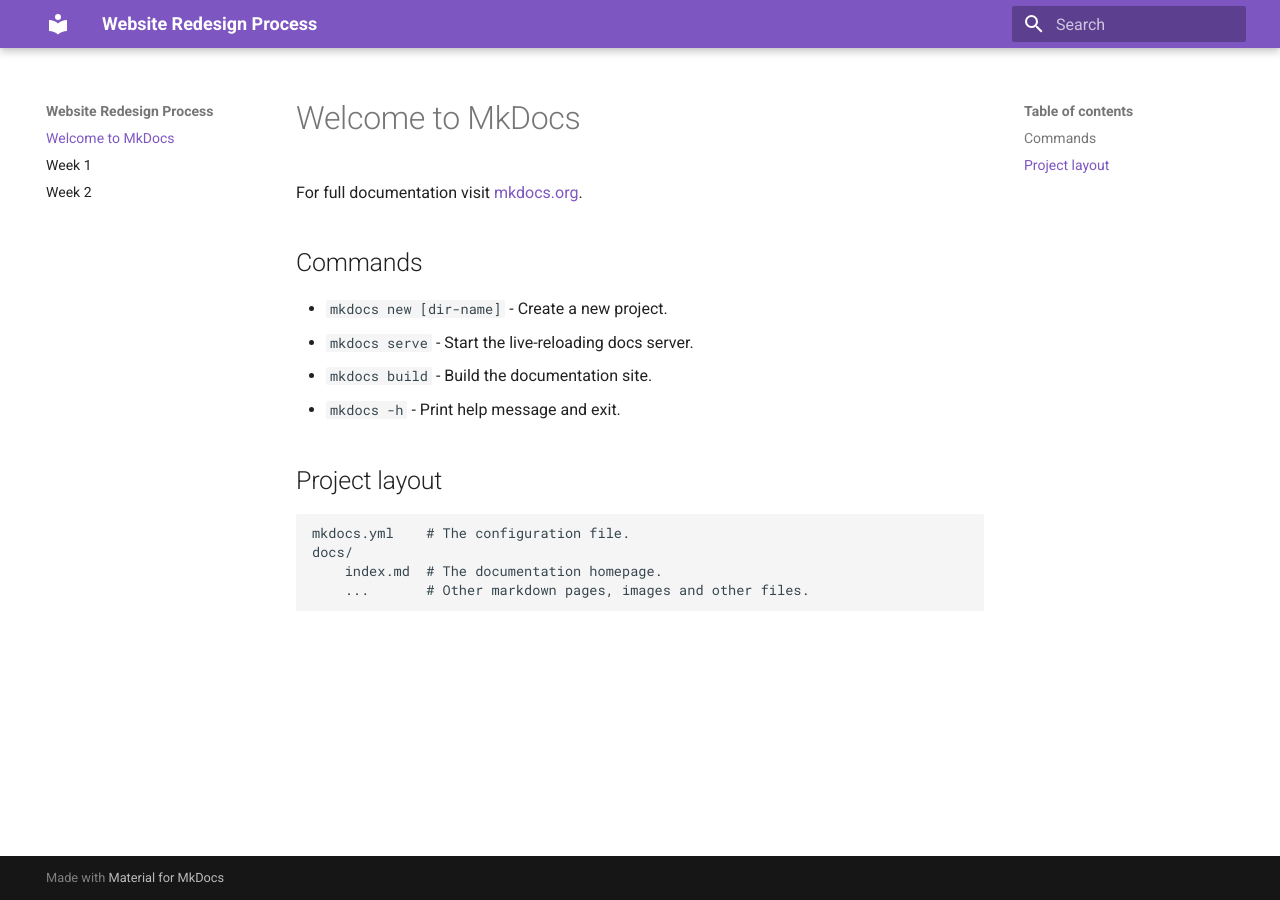
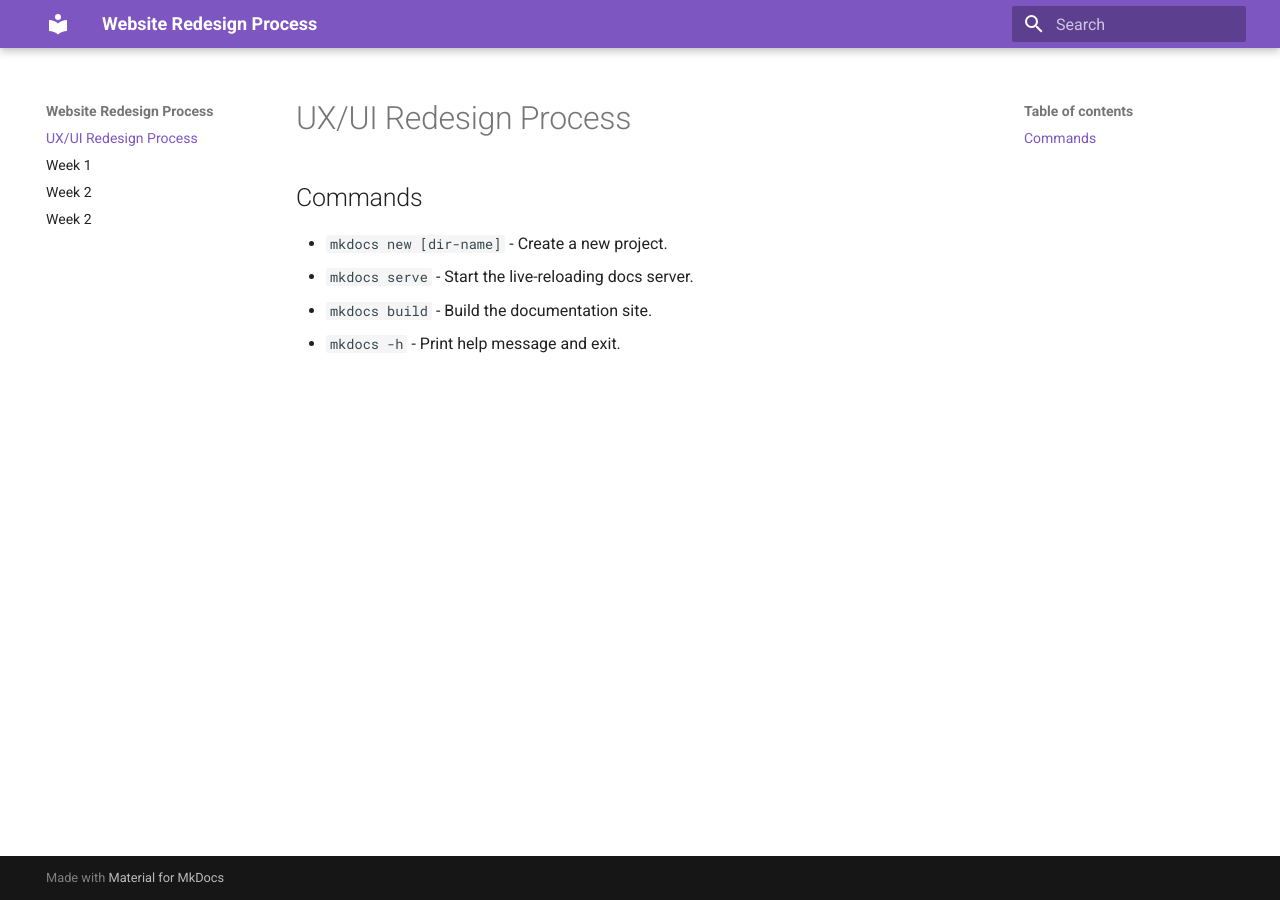
Before and after one commit to anna-moughnie/redesign-process, an MkDocs documentation site: the page built from docs/index.md, in a window 1280 px wide. Built offline with MkDocs 1.6.1 and Material for MkDocs 9.7.7, drawn with Linux system fonts in a browser that asks for light colours.

```diff
--- a/docs/index.md
+++ b/docs/index.md
@@ -1,6 +1,4 @@
-# Welcome to MkDocs
-
-For full documentation visit [mkdocs.org](https://www.mkdocs.org).
+# UX/UI Redesign Process
 
 ## Commands
 
@@ -8,10 +6,3 @@ For full documentation visit [mkdocs.org](https://www.mkdocs.org).
 * `mkdocs serve` - Start the live-reloading docs server.
 * `mkdocs build` - Build the documentation site.
 * `mkdocs -h` - Print help message and exit.
-
-## Project layout
-
-    mkdocs.yml    # The configuration file.
-    docs/
-        index.md  # The documentation homepage.
-        ...       # Other markdown pages, images and other files.
```
Also changed, not shown: README.md (added, +3 -0 lines), docs/week2.md (+1 -1 lines), docs/week3.md (added, +72 -0 lines).
